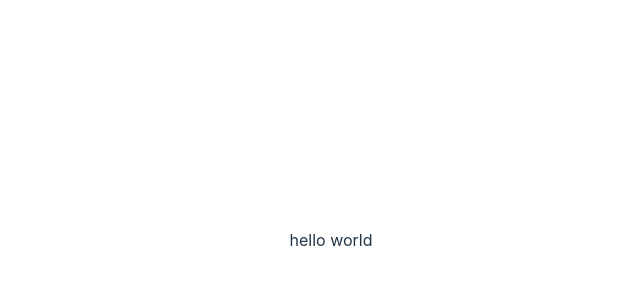
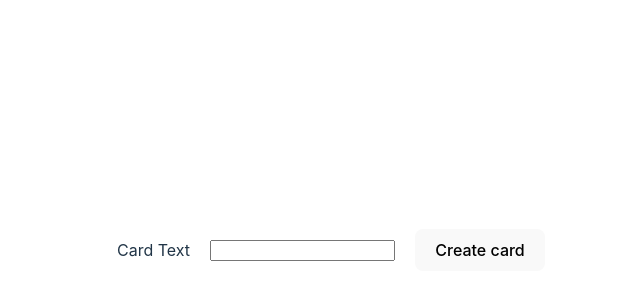
Before and after one commit to carolinanonato/flashcardsage, a React (Vite) app in the folder client/: page /decks/1 in a window 1280 px wide. Shown: the part 160-460 px from the top of the page, without its empty margins (309-949 px from the left). Built offline with nearby package versions, Linux system fonts and the light colour scheme.

Commit message:
logic and ui for creating the cards

```diff
--- a/client/src/Deck.tsx
+++ b/client/src/Deck.tsx
@@ -1,3 +1,69 @@
+import { useEffect, useState } from 'react'
+import './App.css'
+import { Link } from "react-router-dom";
+import { deleteDeck } from './api/deleteDeck';
+import { getDecks } from './api/getDecks';
+import { createDeck } from './api/createDeck';
+import { createCard } from './api/createCard';
+import { Routes, Route, useParams } from 'react-router-dom';
+
+
+
 export default function Deck() {
-    return <>hello world</>
+    const [cards, setCards] = useState<string[]>([])
+    const [text, setText] = useState('')
+    const { deckId } = useParams();
+
+    async function handleCreateDeck(e: React.FormEvent<HTMLFormElement>) {
+        e.preventDefault()
+       const {cards: serverCards} = await createCard(deckId!, text)
+      setCards(serverCards)
+       setText('')
+    }
+
+    // async function handleDeleteDeck(deckId: string) {
+    //   await deleteDeck(deckId)
+    //    setDecks(decks.filter((deck) => deck._id !== deckId))
+    // }
+
+    // useEffect(() => {
+    //   async function fetchDecks() {
+    //    const newDecks = await getDecks()
+    //    setDecks(newDecks)
+    //   }
+    //   fetchDecks();
+    // }, []);
+
+      return (
+        <div className="App">
+          <ul className="decks">
+            {
+            cards.map((card) => (
+              <li key={card}>
+                {/* <button onClick={() => handleDeleteDeck(deck._id)}>X</button>
+                */}
+             {card}
+                </li>
+
+           ) )}
+          </ul>
+
+
+          <form
+          onSubmit={handleCreateDeck}>
+            <label htmlFor='card-text'>Card Text</label>
+            <input
+            id='card-text'
+            value={text}
+            onChange={(e: React.ChangeEvent<HTMLInputElement>) => {
+
+              setText(e.target.value)
+            }
+          }
+            />
+            <button>Create card</button>
+          </form>
+        </div>
+      )
+
 }
--- /dev/null
+++ b/client/src/api/createCard.ts
@@ -0,0 +1,15 @@
+import { API_URL } from "./config";
+import { TDeck } from "./getDecks";
+
+export async function createCard(deckId: string, text: string): Promise<TDeck> {
+    const response = await fetch(`${API_URL}/decks/${deckId}/cards`, {
+        method: "POST",
+        body: JSON.stringify({
+            text,
+        }),
+        headers: {
+            "Content-Type": "application/json",
+        },
+    });
+    return response.json();
+}
--- a/client/src/api/getDecks.ts
+++ b/client/src/api/getDecks.ts
@@ -3,6 +3,7 @@ import { API_URL } from "./config";
 export type TDeck = {
     _id: string;
     title: string;
+    cards: string[];
 }
 
 export async function getDecks(): Promise<TDeck[]> {
```
